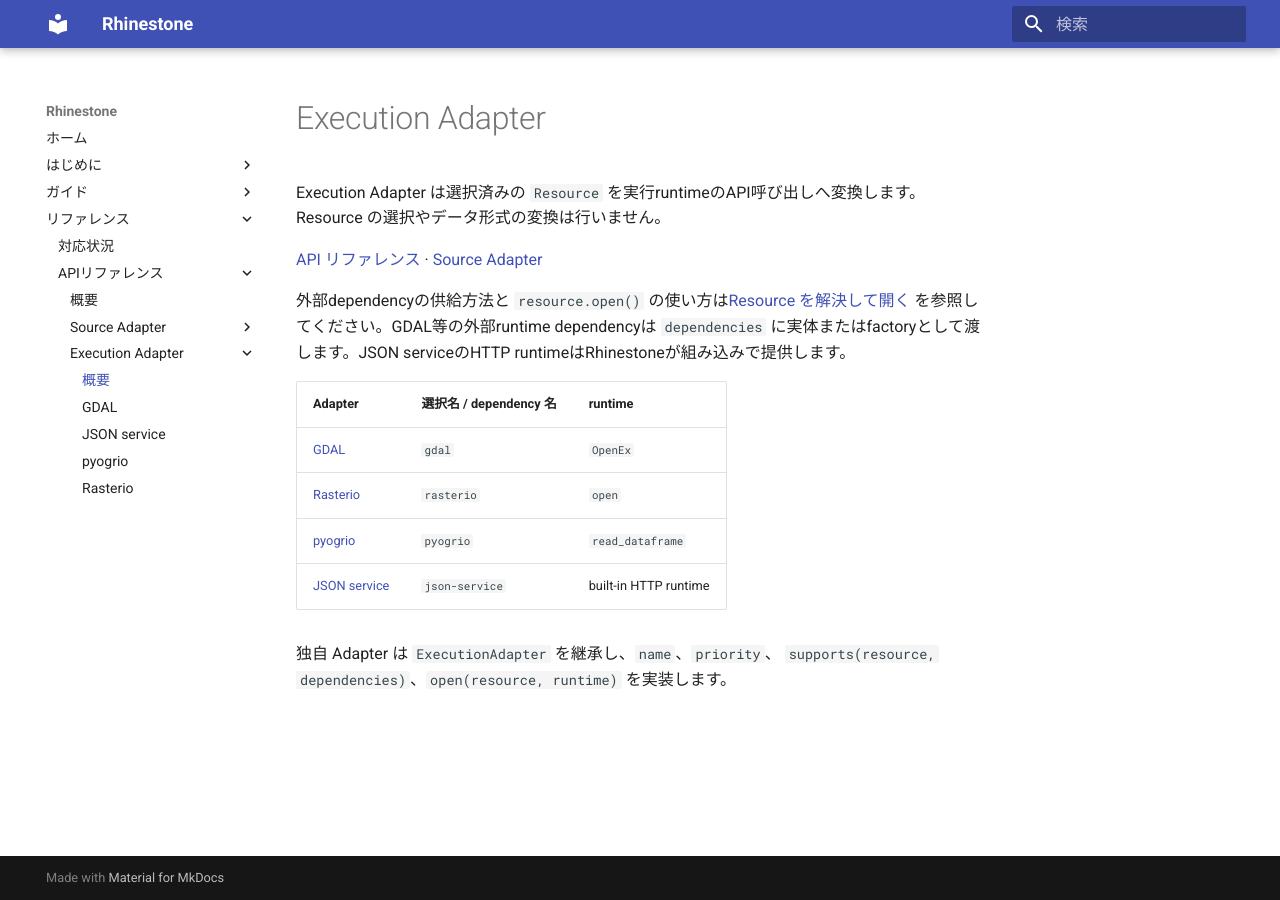
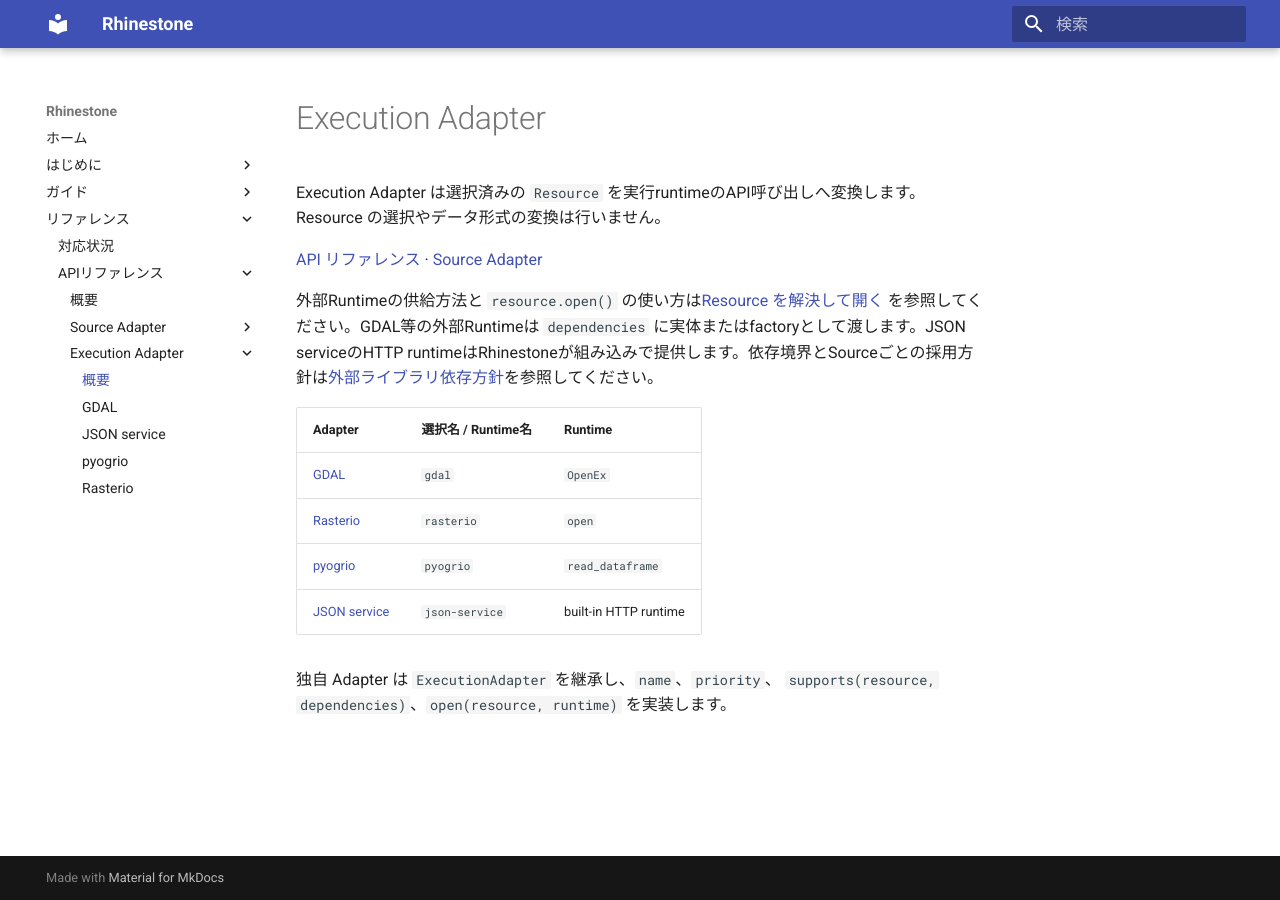
Before and after one commit to u-kitazawa/rhinestone, an MkDocs documentation site: the page built from docs/api/execution-adapters.md, in a window 1280 px wide. Built offline with MkDocs 1.6.1 and Material for MkDocs 9.7.7, drawn with Linux system fonts in a browser that asks for light colours.

Commit message:
docs: define external dependency policy

```diff
--- a/docs/api/execution-adapters.md
+++ b/docs/api/execution-adapters.md
@@ -4,10 +4,10 @@
 
 [API リファレンス](../api.md) · [Source Adapter](source-adapters.md)
 
-外部dependencyの供給方法と `resource.open()` の使い方は[Resource を解決して開く](../resolve-and-open.md)
-を参照してください。GDAL等の外部runtime dependencyは `dependencies` に実体またはfactoryとして渡します。JSON serviceのHTTP runtimeはRhinestoneが組み込みで提供します。
+外部Runtimeの供給方法と `resource.open()` の使い方は[Resource を解決して開く](../resolve-and-open.md)
+を参照してください。GDAL等の外部Runtimeは `dependencies` に実体またはfactoryとして渡します。JSON serviceのHTTP runtimeはRhinestoneが組み込みで提供します。依存境界とSourceごとの採用方針は[外部ライブラリ依存方針](../dependency-policy.md)を参照してください。
 
-| Adapter | 選択名 / dependency 名 | runtime |
+| Adapter | 選択名 / Runtime名 | Runtime |
 | --- | --- | --- |
 | [GDAL](adapters/gdal.md) | `gdal` | `OpenEx` |
 | [Rasterio](adapters/rasterio.md) | `rasterio` | `open` |
```
